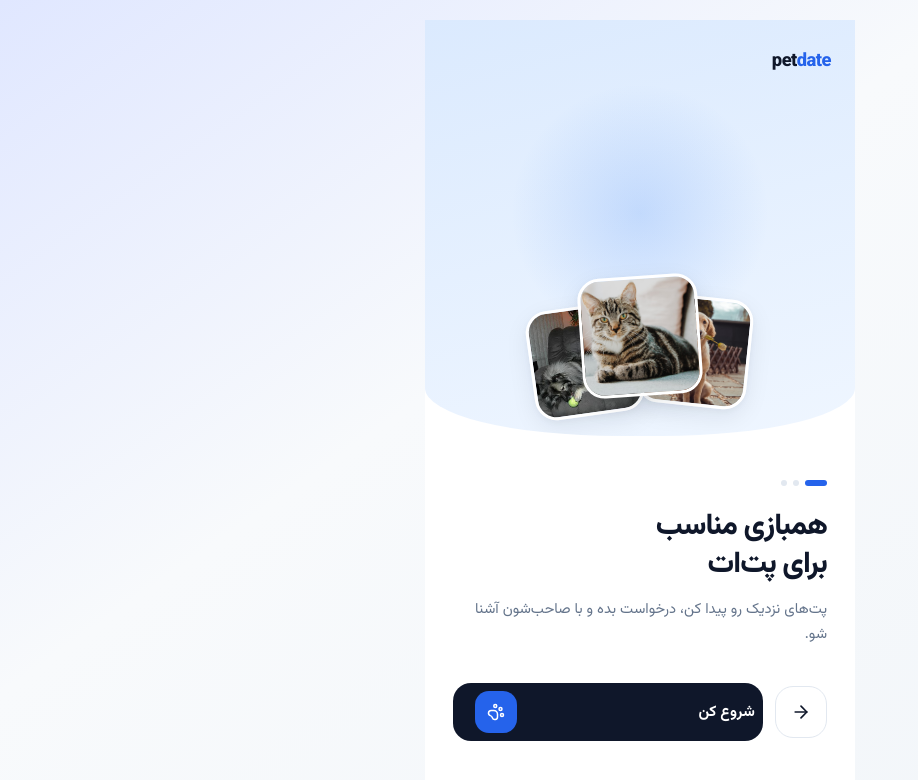
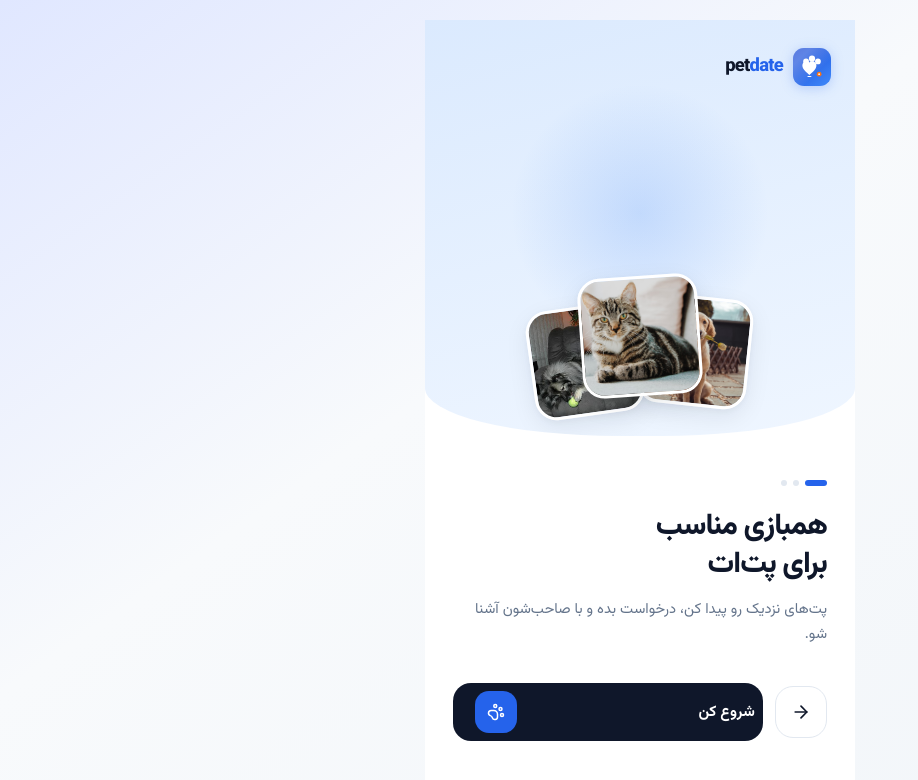
Before and after one commit to mtbbarutiha/Bot, a React (Vite) app in the folder packages/web/: page /welcome in a window 1280 px wide. Shown: the top 780 px of the page, without its empty margins (0-918 px from the left). Built offline with nearby package versions, Linux system fonts and the light colour scheme.

Commit message:
Design petdate logo with paw-heart mark and wordmark
- Add LogoIcon component: gradient badge, paw toes, heart pad, orange spark
- Update BrandMark, favicon, and logo.svg assets
- Apply new branding to welcome, home, and admin screens

```diff
--- a/packages/web/src/admin/AdminLayout.tsx
+++ b/packages/web/src/admin/AdminLayout.tsx
@@ -1,13 +1,12 @@
 import { NavLink, Outlet, useNavigate } from 'react-router-dom';
 import {
-  Cat,
-  Dog,
   LayoutDashboard,
   LogOut,
   Mail,
   PawPrint,
   Users,
 } from 'lucide-react';
+import { LogoIcon } from '../components/LogoIcon';
 import { logoutAdmin } from './auth';
 
 const NAV = [
@@ -29,7 +28,7 @@ export function AdminLayout() {
     <div className="admin-shell">
       <aside className="admin-sidebar">
         <div className="admin-brand">
-          <PawPrint size={22} strokeWidth={2.5} />
+          <LogoIcon size={34} />
           <div>
             <strong>petdate</strong>
             <small>پنل مدیریت</small>
@@ -50,11 +49,6 @@ export function AdminLayout() {
         </nav>
 
         <div className="admin-sidebar-foot">
-          <div className="admin-hint">
-            <Dog size={14} />
-            <Cat size={14} />
-            <span>مدیریت محتوا</span>
-          </div>
           <button type="button" className="admin-logout" onClick={handleLogout}>
             <LogOut size={16} />
             خروج
--- a/packages/web/src/admin/pages/AdminLoginPage.tsx
+++ b/packages/web/src/admin/pages/AdminLoginPage.tsx
@@ -1,6 +1,7 @@
 import { useState } from 'react';
 import { useNavigate } from 'react-router-dom';
-import { Lock, PawPrint } from 'lucide-react';
+import { Lock } from 'lucide-react';
+import { LogoIcon } from '../../components/LogoIcon';
 import { loginAdmin } from '../auth';
 
 export function AdminLoginPage() {
@@ -21,7 +22,7 @@ export function AdminLoginPage() {
     <div className="admin-login-page">
       <form className="admin-login-card" onSubmit={handleSubmit}>
         <div className="admin-login-icon">
-          <PawPrint size={32} strokeWidth={2} />
+          <LogoIcon size={52} />
         </div>
         <h1>ورود ادمین</h1>
         <p>پنل مدیریت petdate</p>
--- a/packages/web/src/components/BrandMark.tsx
+++ b/packages/web/src/components/BrandMark.tsx
@@ -1,7 +1,18 @@
-export function BrandMark({ className = '' }: { className?: string }) {
+import { LogoIcon } from './LogoIcon';
+
+interface BrandMarkProps {
+  className?: string;
+  iconSize?: number;
+  showIcon?: boolean;
+}
+
+export function BrandMark({ className = '', iconSize = 26, showIcon = true }: BrandMarkProps) {
   return (
     <span className={`brand-mark ${className}`}>
-      pet<span className="brand-mark-dot">date</span>
+      {showIcon && <LogoIcon size={iconSize} className="brand-mark-icon" />}
+      <span className="brand-mark-text">
+        pet<span className="brand-mark-accent">date</span>
+      </span>
     </span>
   );
 }
--- /dev/null
+++ b/packages/web/src/components/LogoIcon.tsx
@@ -0,0 +1,51 @@
+import { useId } from 'react';
+
+interface LogoIconProps {
+  size?: number;
+  className?: string;
+}
+
+export function LogoIcon({ size = 32, className = '' }: LogoIconProps) {
+  const gid = useId().replace(/:/g, '');
+
+  return (
+    <svg
+      width={size}
+      height={size}
+      viewBox="0 0 48 48"
+      fill="none"
+      xmlns="http://www.w3.org/2000/svg"
+      className={className}
+      aria-hidden
+    >
+      <defs>
+        <linearGradient id={`${gid}-bg`} x1="8" y1="4" x2="40" y2="44" gradientUnits="userSpaceOnUse">
+          <stop stopColor="#1d4ed8" />
+          <stop offset="1" stopColor="#3b82f6" />
+        </linearGradient>
+        <linearGradient id={`${gid}-shine`} x1="14" y1="8" x2="34" y2="28" gradientUnits="userSpaceOnUse">
+          <stop stopColor="#ffffff" stopOpacity="0.28" />
+          <stop offset="1" stopColor="#ffffff" stopOpacity="0" />
+        </linearGradient>
+      </defs>
+
+      <rect width="48" height="48" rx="14" fill={`url(#${gid}-bg)`} />
+      <rect width="48" height="48" rx="14" fill={`url(#${gid}-shine)`} />
+
+      {/* paw toes */}
+      <circle cx="16.5" cy="17" r="3.6" fill="white" />
+      <circle cx="24" cy="13.5" r="3.9" fill="white" />
+      <circle cx="31.5" cy="17" r="3.6" fill="white" />
+
+      {/* heart pad */}
+      <path
+        d="M24 36.5c-.4 0-.8-.2-1.1-.5-2.8-2.5-6.4-5.2-8.7-8.1-2.1-2.6-2.8-5.2-2.1-7.6.6-2 2.4-3.4 4.6-3.6.9-.1 1.8.1 2.6.5.5.3 1 .7 1.4 1.2.4-.5.9-.9 1.4-1.2.8-.4 1.7-.6 2.6-.5 2.2.2 4 1.6 4.6 3.6.7 2.4 0 5-2.1 7.6-2.3 2.9-5.9 5.6-8.7 8.1-.3.3-.7.5-1.1.5z"
+        fill="white"
+      />
+
+      {/* accent dot — connection spark */}
+      <circle cx="33" cy="33" r="3" fill="#f97316" />
+      <circle cx="33" cy="33" r="1.2" fill="white" opacity="0.9" />
+    </svg>
+  );
+}
--- a/packages/web/src/pages/HomePage.tsx
+++ b/packages/web/src/pages/HomePage.tsx
@@ -67,7 +67,7 @@ export function HomePage() {
         </div>
 
         <div className="greeting">
-          <BrandMark className="greeting-brand" />
+          <BrandMark className="greeting-brand" iconSize={22} />
           <h1>همبازی برای {myPet.name}</h1>
           <p>پت‌های نزدیک رو کشف کن و درخواست بده</p>
         </div>
--- a/packages/web/src/pages/WelcomePage.tsx
+++ b/packages/web/src/pages/WelcomePage.tsx
@@ -9,7 +9,7 @@ export function WelcomePage() {
   return (
     <div className="welcome-page">
       <div className="welcome-top">
-        <BrandMark className="welcome-logo" />
+        <BrandMark className="welcome-logo brand-mark--lg" iconSize={38} />
         <div className="welcome-wave">
           <div className="welcome-wave-glow" aria-hidden />
           <div className="welcome-photo-stack">
--- a/packages/web/src/styles/global.css
+++ b/packages/web/src/styles/global.css
@@ -89,15 +89,46 @@ input, select, textarea { font-family: inherit; font-size: 1rem; }
 
 /* ── Brand ── */
 .brand-mark {
-  font-size: 1.1rem;
+  display: inline-flex;
+  align-items: center;
+  gap: 8px;
+  font-size: 1.15rem;
   font-weight: 800;
-  letter-spacing: -0.03em;
+  letter-spacing: -0.04em;
   color: var(--slate-900);
 }
 
-.brand-mark-dot { color: var(--primary); }
-
-.greeting-brand { font-size: 0.8rem; margin-bottom: 6px; display: inline-block; }
+.brand-mark-icon {
+  flex-shrink: 0;
+  filter: drop-shadow(0 2px 6px rgba(37, 99, 235, 0.25));
+}
+
+.brand-mark-text {
+  line-height: 1;
+}
+
+.brand-mark-accent { color: var(--primary); }
+
+.greeting-brand { font-size: 0.85rem; margin-bottom: 6px; }
+
+.welcome-logo {
+  font-size: 1.2rem;
+}
+
+.welcome-logo .brand-mark-icon {
+  width: 30px;
+  height: 30px;
+}
+
+.brand-mark--lg {
+  font-size: 1.45rem;
+  gap: 10px;
+}
+
+.brand-mark--lg .brand-mark-icon {
+  width: 38px;
+  height: 38px;
+}
 
 /* ── App shell ── */
 .app-layout {
@@ -1774,15 +1805,12 @@ input, select, textarea { font-family: inherit; font-size: 1rem; }
 }
 
 .admin-login-icon {
-  width: 64px;
-  height: 64px;
-  border-radius: var(--radius-md);
-  background: var(--primary);
-  color: white;
-  display: flex;
-  align-items: center;
-  justify-content: center;
+  width: 72px;
+  height: 72px;
   margin: 0 auto 18px;
+  display: flex;
+  align-items: center;
+  justify-content: center;
 }
 
 .admin-login-card h1 { font-size: 1.4rem; font-weight: 800; margin-bottom: 6px; }
--- a/packages/web/vite.config.ts
+++ b/packages/web/vite.config.ts
@@ -7,7 +7,7 @@ export default defineConfig({
     react(),
     VitePWA({
       registerType: 'autoUpdate',
-      includeAssets: ['favicon.svg', 'pets/**/*'],
+      includeAssets: ['favicon.svg', 'logo.svg', 'pets/**/*'],
       manifest: {
         name: 'petdate',
         short_name: 'petdate',
```
Also changed, not shown: packages/web/public/favicon.svg, packages/web/public/logo.svg (added).
